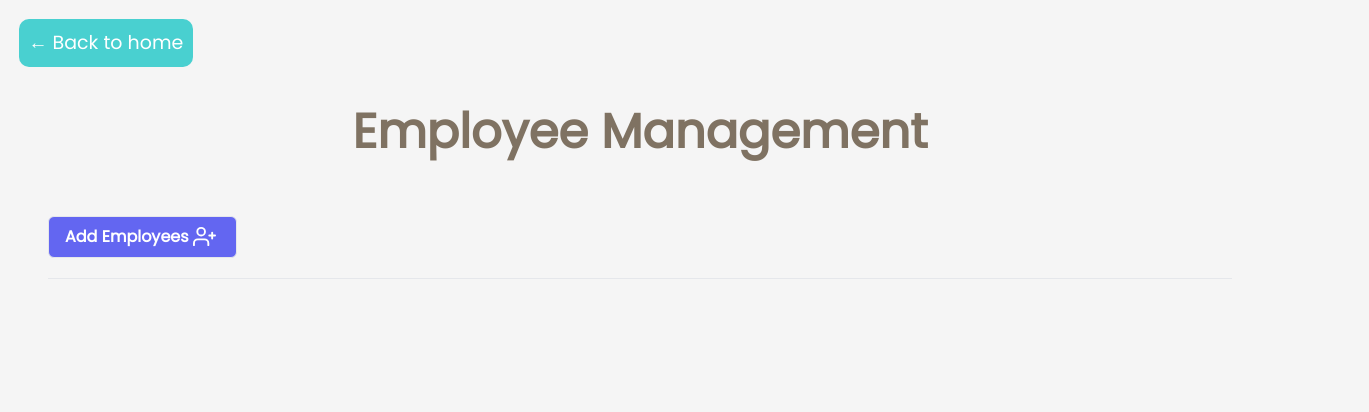
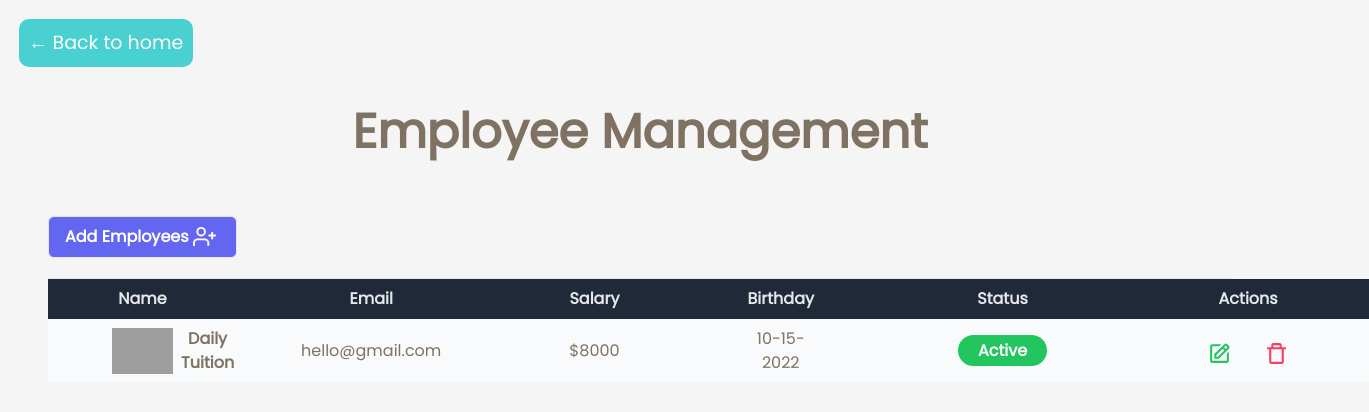
Before and after one commit to MegumiTok/Nextjs-Demo, a Next.js app: page /employee in a window 1280 px wide. Shown: the top 412 px of the page, 1369 px wide, since content can reach past the window. Built offline with nearby package versions, Linux system fonts and the light colour scheme; grey boxes are pictures that could not be loaded.

Commit message:
テーブル追加

```diff
--- /dev/null
+++ b/components/table.tsx
@@ -0,0 +1,64 @@
+import { BiEdit, BiTrashAlt } from "react-icons/bi";
+
+export default function Table() {
+  return (
+    <table className="min-w-full table-auto">
+      <thead>
+        <tr className="bg-gray-800">
+          <th className="px-16 py-2">
+            <span className="text-gray-200">Name</span>
+          </th>
+          <th className="px-16 py-2">
+            <span className="text-gray-200">Email</span>
+          </th>
+          <th className="px-16 py-2">
+            <span className="text-gray-200">Salary</span>
+          </th>
+          <th className="px-16 py-2">
+            <span className="text-gray-200">Birthday</span>
+          </th>
+          <th className="px-16 py-2">
+            <span className="text-gray-200">Status</span>
+          </th>
+          <th className="px-16 py-2">
+            <span className="text-gray-200">Actions</span>
+          </th>
+        </tr>
+      </thead>
+      <tbody className="bg-gray-200">
+        <tr className="bg-gray-50 text-center">
+          <td className="px-16 py-2 flex flex-row items-center">
+            <img src="#" alt="" />
+            <span className="text-center ml-2 font-semibold">
+              Daily Tuition
+            </span>
+          </td>
+          <td className="px-16 py-2">
+            <span className="">hello@gmail.com</span>
+          </td>
+          <td className="px-16 py-2">
+            <span className="">$8000</span>
+          </td>
+          <td className="px-16 py-2">
+            <span className="">10-15-2022</span>
+          </td>
+          <td className="px-16 py-2">
+            <button className="cursor">
+              <span className="bg-green-500 text-white px-5 py-1 rounded-full">
+                Active
+              </span>
+            </button>
+          </td>
+          <td className="px-16 py-2 flex flex-row">
+            <button className="cursor">
+              <BiEdit size={25} color={"rgb(34,197,94"}></BiEdit>
+            </button>
+            <button>
+              <BiTrashAlt size={25} color={"rgb(244,63,94"}></BiTrashAlt>
+            </button>
+          </td>
+        </tr>
+      </tbody>
+    </table>
+  );
+}
--- a/pages/employee/index.tsx
+++ b/pages/employee/index.tsx
@@ -1,6 +1,7 @@
 import Layout from "../../components/layout";
 import Head from "next/head";
 import { FiUserPlus } from "react-icons/fi";
+import Table from "@/components/table";
 export default function Employee() {
   return (
     <Layout>
@@ -24,8 +25,10 @@
             </div>
 
             {/* collapsible form */}
-
-            {/* table */}
+          </div>
+          {/* table */}
+          <div className="container mx-auto">
+            <Table></Table>
           </div>
         </main>
       </section>
```
